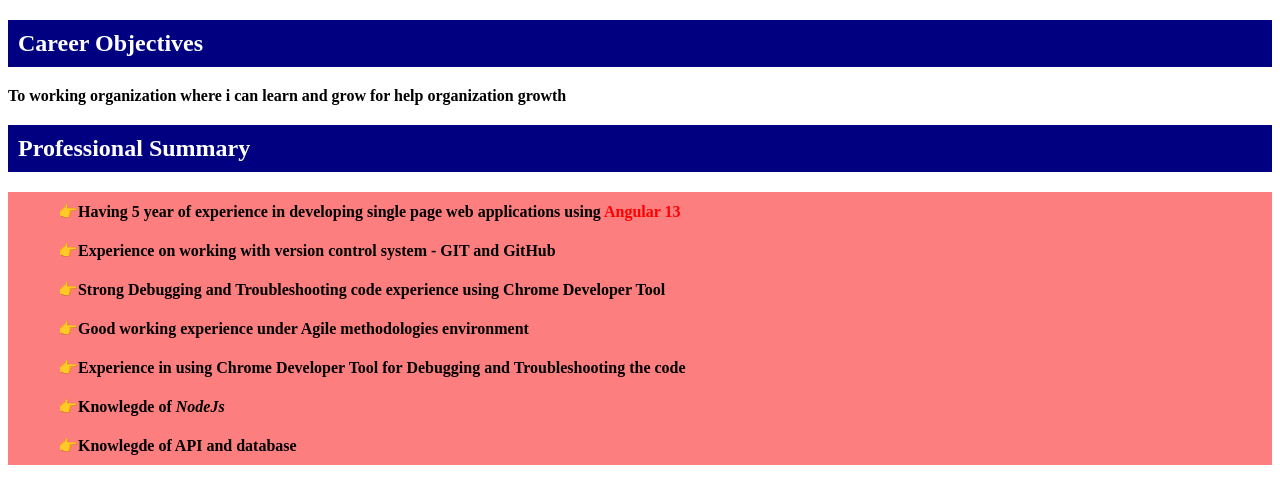
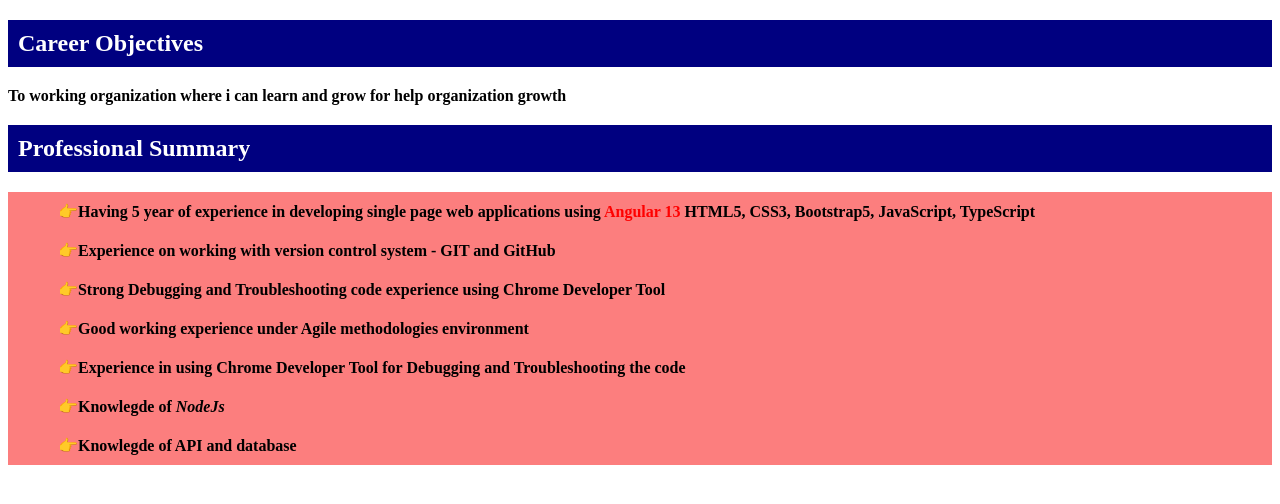
Before and after one commit to akshaykalsait/profile-akshay, a plain HTML site: page home.html in a window 1280 px wide. Drawn offline with Linux system fonts and the light colour scheme.

Commit message:
make correction
make correction

```diff
--- a/home.html
+++ b/home.html
@@ -46,7 +46,7 @@
 
    <ul id="emoji">
     <strong>
-    <li id="one">Having 5 year of experience in developing single page web applications using <span>Angular 13</span, HTML5, CSS3, Bootstrap5, JavaScript, TypeScript </li>
+    <li id="one">Having 5 year of experience in developing single page web applications using <span>Angular 13</span> HTML5, CSS3, Bootstrap5, JavaScript, TypeScript </li>
     <li>Experience on working with version control system - GIT and GitHub</li>
     <li>Strong Debugging and Troubleshooting code experience using Chrome Developer Tool</li>
     <li>Good working experience under Agile methodologies environment </li>
```
